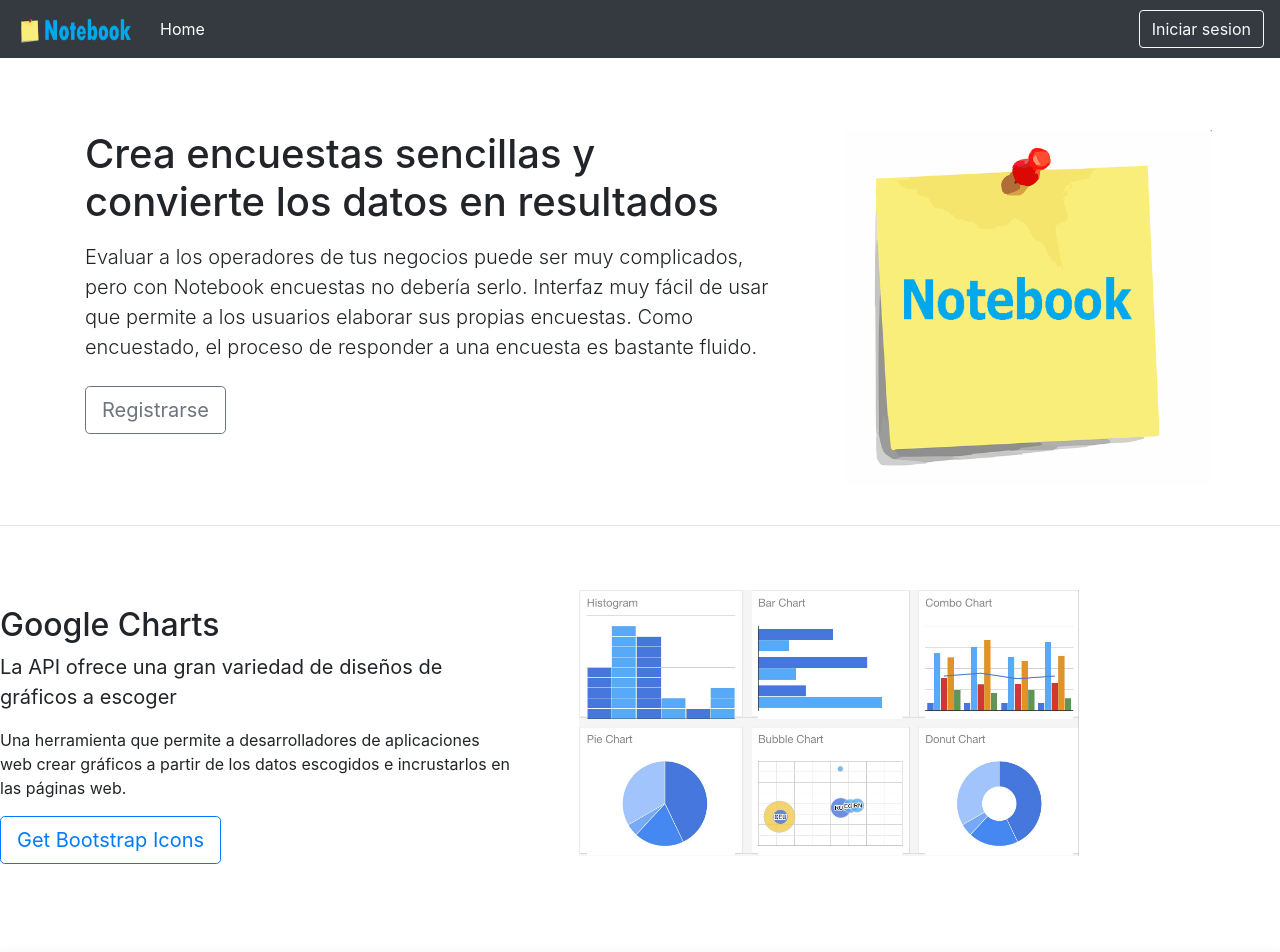
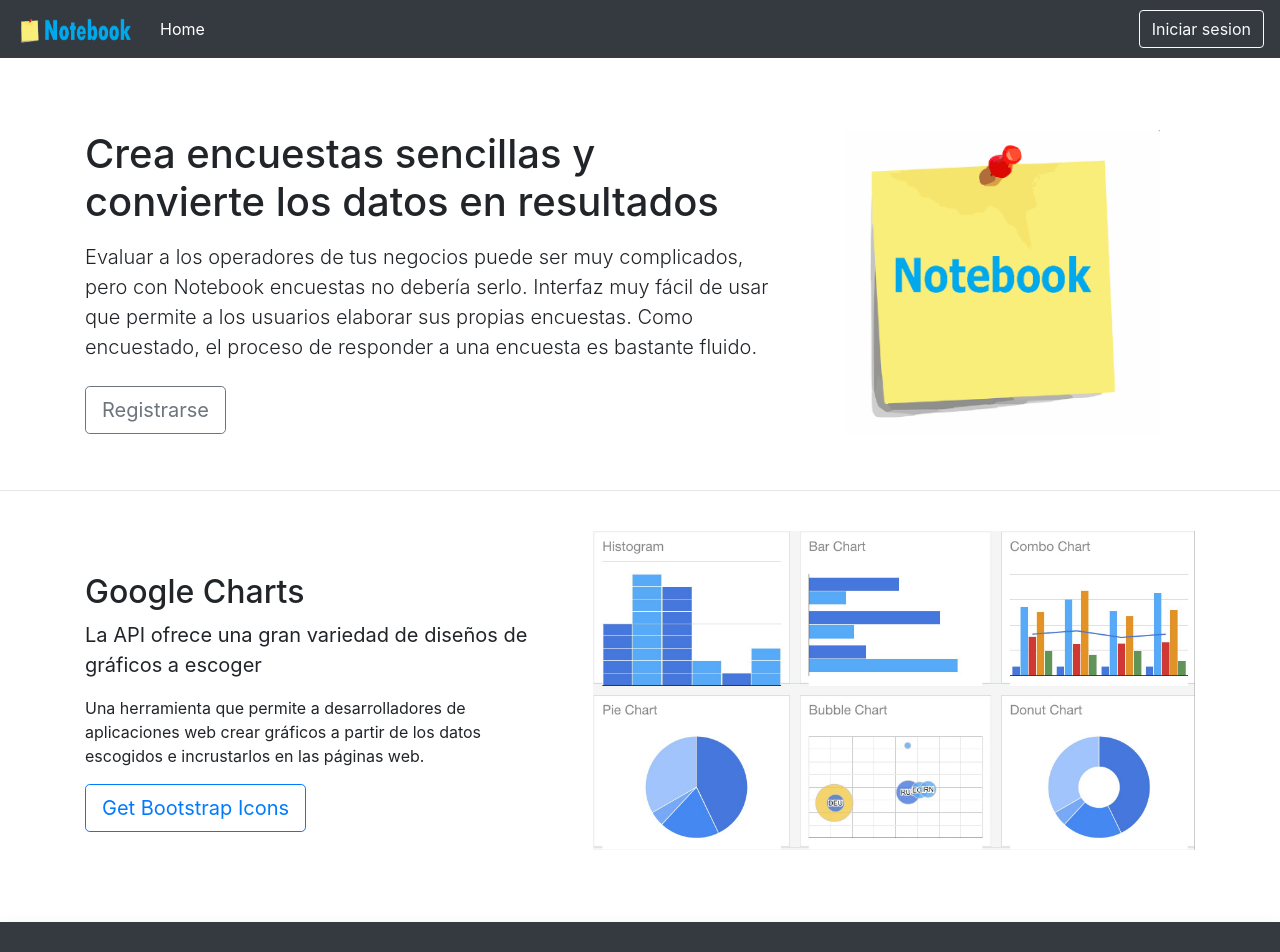
Before and after one commit to AbrahamLugoRamirez/Notebook, an Angular app: page /home in a window 1280 px wide. Shown: the top 952 px of the page. Built offline with nearby package versions, Linux system fonts and the light colour scheme.

Commit message:
Se modifico el home para hacerlo más simetricamente

```diff
--- a/src/app/components/home/home.component.css
+++ b/src/app/components/home/home.component.css
@@ -1,3 +1,7 @@
+
+*{
+    box-sizing: border-box;
+}
 .izq{
 
     float: left;
@@ -18,3 +22,10 @@
     align-items: center;
 
     }
+
+
+@media (max-width: 450px) {
+    .logo {
+        width: 100%;
+    }
+}
--- a/src/app/components/home/home.component.html
+++ b/src/app/components/home/home.component.html
@@ -3,15 +3,17 @@
   <div class="container">
     <div class="row">
       <div class="col-6 mx-auto col-md-4 order-md-2">
-      <img src="../../../assets/imagenes/logotype.png">
+        <img src="../../../assets/imagenes/logotype.png" style="width:90%">
       </div>
       <div class="col-md-8 order-md-1 text-center text-md-left pr-md-5">
         <h1 class="mb-3">Crea encuestas sencillas y convierte los datos en resultados</h1>
         <p class="lead mb-4">
-          Evaluar a los operadores de tus negocios puede ser muy complicados, pero con Notebook encuestas no debería serlo. Interfaz muy fácil de usar que permite a los usuarios elaborar sus propias encuestas. Como encuestado, el proceso de responder a una encuesta es bastante fluido.
+          Evaluar a los operadores de tus negocios puede ser muy complicados, pero con Notebook encuestas no debería
+          serlo. Interfaz muy fácil de usar que permite a los usuarios elaborar sus propias encuestas. Como encuestado,
+          el proceso de responder a una encuesta es bastante fluido.
         </p>
         <div class="d-flex flex-column flex-md-row">
-          <a  [routerLink]="[ '/registro']"class="btn btn-lg btn-outline-secondary mb-3 mr-md-3" >Registrarse</a>
+          <a [routerLink]="['/registro']" class="btn btn-lg btn-outline-secondary mb-3 mr-md-3">Registrarse</a>
 
         </div>
 
@@ -23,12 +25,16 @@
 <br>
 <hr>
 <br>
+<div class="container">
   <div class="row mb-5 pb-md-4 align-items-center">
     <div class="col-md-5">
       <div class="masthead-followup-icon d-inline-block mb-2 text-white bd-bg-purple-bright">
-      <svg width="32" height="32" class="masthead-followup-svg" focusable="false" viewBox="0 0 16 16" fill="currentColor" xmlns="http://www.w3.org/2000/svg">
+        <svg width="32" height="32" class="masthead-followup-svg" focusable="false" viewBox="0 0 16 16"
+          fill="currentColor" xmlns="http://www.w3.org/2000/svg">
           <path d="M0 6a6 6 0 1112 0A6 6 0 010 6z"></path>
-<path d="M12.93 5h1.57a.5.5 0 01.5.5v9a.5.5 0 01-.5.5h-9a.5.5 0 01-.5-.5v-1.57a6.953 6.953 0 01-1-.22v1.79A1.5 1.5 0 005.5 16h9a1.5 1.5 0 001.5-1.5v-9A1.5 1.5 0 0014.5 4h-1.79c.097.324.17.658.22 1z"></path>
+          <path
+            d="M12.93 5h1.57a.5.5 0 01.5.5v9a.5.5 0 01-.5.5h-9a.5.5 0 01-.5-.5v-1.57a6.953 6.953 0 01-1-.22v1.79A1.5 1.5 0 005.5 16h9a1.5 1.5 0 001.5-1.5v-9A1.5 1.5 0 0014.5 4h-1.79c.097.324.17.658.22 1z">
+          </path>
         </svg>
 
       </div>
@@ -37,11 +43,13 @@
         La API ofrece una gran variedad de diseños de gráficos a escoger
       </p>
       <p>
-      Una herramienta que permite a desarrolladores de aplicaciones web crear gráficos a partir de los datos escogidos e incrustarlos en las páginas web.
+        Una herramienta que permite a desarrolladores de aplicaciones web crear gráficos a partir de los datos escogidos
+        e incrustarlos en las páginas web.
       </p>
       <a href="https://icons.getbootstrap.com" class="btn btn-lg btn-outline-primary mb-3">Get Bootstrap Icons</a>
     </div>
     <div class="col-md-7 pl-md-5">
-    <img src="../../../assets/imagenes/chart.jpeg" width="500px">
+      <img src="../../../assets/imagenes/chart.jpeg" width="100%">
     </div>
   </div>
+</div>
```
Lines whose indentation alone changed are shown as unchanged.
